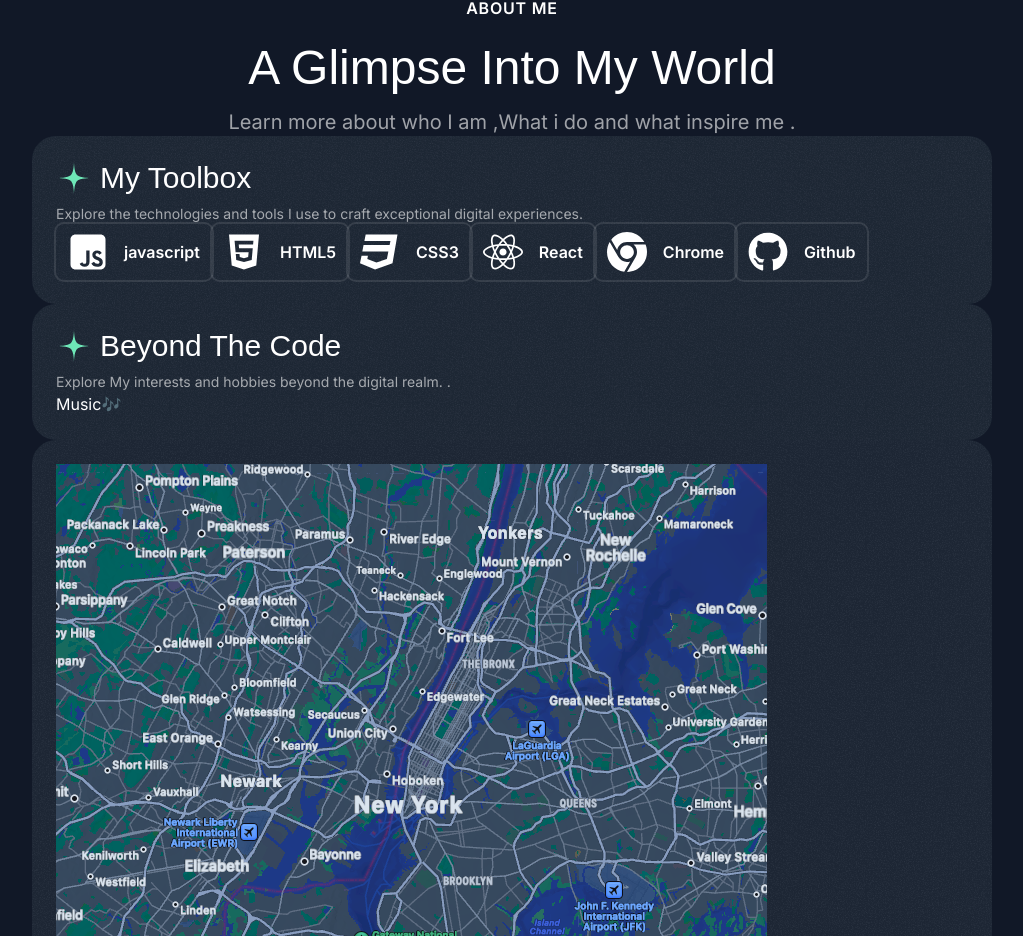
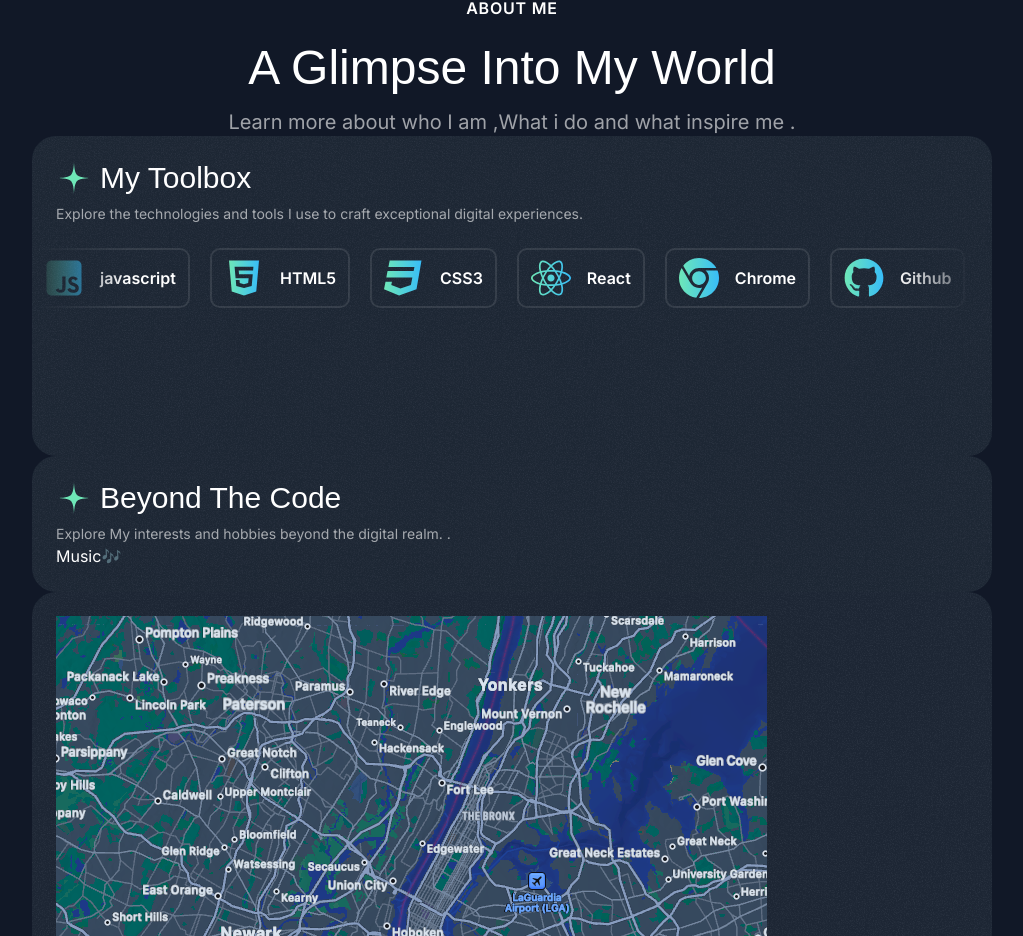
Before and after one commit to OmaimaBen123/Portfolio-, a Next.js app: page / in a window 1280 px wide. Shown: the part 3433-4369 px from the top of the page, without its empty margins (128-1151 px from the left). Built offline with nearby package versions, Linux system fonts and the light colour scheme; a web font is replaced by a local one.

Commit message:
add toolbox section

```diff
--- a/src/components/CardHeader.tsx
+++ b/src/components/CardHeader.tsx
@@ -1,12 +1,17 @@
 import StartIcon from '@/src/assets/icons/star.svg';
-export const CardHeader = ({ title, description }: {
-    title:string ,description:string
+import { twMerge } from 'tailwind-merge';
+export const CardHeader = ({ title, description,className }: {
+    title:string ,description:string,className?:string
 }) => {
-    return <div className="flex flex-col">
+    return <div className={twMerge("flex flex-col",className)}>
         <div className="inline-flex items-center gap-2">
-            <StartIcon className="size-9 text-emerald-300" />
-            <h3 className='font-serif text-3xl'>{title}</h3>
+          <StartIcon className="size-9 text-emerald-300" />
+          <h3 className="font-serif text-3xl">
+            {title}
+          </h3>
         </div>
-        <p className='text-sm text-white/60 mt-2 '>{description}</p>
+        <p className="text-sm text-white/60 mt-2 ">
+          {description}
+        </p>
       </div>;
 }
--- a/src/components/TechIcon.tsx
+++ b/src/components/TechIcon.tsx
@@ -1,6 +1,14 @@
 export const TechIcon = ({ component }: { component: React.ElementType }) => {
     const Component= component;
     return (
-<Component className="size-10"/>
+        <>
+        <Component className="size-10 fill-[url(#tech-icon-gradient)]  " />
+        <svg className="size-0 absolute">
+                <linearGradient id="tech-icon-gradient">
+                    <stop offset="0%" stopColor="rgb(110 231 183)"/>
+                     <stop offset="100%" stopColor="rgb(56 189 248)"/>
+                </linearGradient>
+            </svg>
+        </>
     )
 }
--- /dev/null
+++ b/src/components/ToolBox.tsx
@@ -0,0 +1,38 @@
+import { TechIcon } from "./TechIcon";
+
+interface ToolboxItem {
+  title: string;
+  iconType: React.ElementType;
+  className?: string;
+}
+
+interface ToolboxProps {
+  items: ToolboxItem[];
+  className?: string;
+}
+
+export const Toolbox: React.FC<ToolboxProps> = ({ items, className }) => {
+  return (
+    <div
+      className={`flex [mask-image:linear-gradient(to_right,transparent,black_10%,black_90%,transparent)] ${className ||
+        ""}`}
+    >
+      <div className="flex flex-none py-0.5 gap-6">
+        {items.map(item =>
+          <div
+            key={item.title}
+            className={`inline-flex items-center gap-4 py-2 px-3 outline outline-2 outline-white/10 rounded-lg ${item.className ||
+              ""}`}
+          >
+            <span>
+              <TechIcon component={item.iconType} />
+            </span>
+            <span className="font-semibold">
+              {item.title}
+            </span>
+          </div>
+        )}
+      </div>
+    </div>
+  );
+};
--- a/src/sections/About.tsx
+++ b/src/sections/About.tsx
@@ -12,6 +12,7 @@ import mapImage from '@/src/assets/images/map.png';
 import smileEmoji from "@/src/assets/images/memoji-smile.png";
 import Image from "next/image";
 import { CardHeader } from "../components/CardHeader";
+import { Toolbox } from "../components/ToolBox";
 const toolboxItems = [
   {
     title: "javascript",
@@ -49,21 +50,11 @@ export const AboutSection = () => {
       <div className="container">
         <SectionHeader eyebrow="About Me" title="A Glimpse Into My World" description="Learn more about who I am ,What i do and what inspire me ." />
         <div>
-          <Card>
+          <Card className="h-[320px] p-0">
           <CardHeader title="My Toolbox" description=" Explore the technologies and tools I use to craft exceptional
-                digital experiences."/>
+                digital experiences." className="px-6 pt-6"/>
 
-            <div>
-            {toolboxItems.map(item =>
-              <div key={item.title} className="inline-flex items-center gap-4 py-2 px-3 outline outline-2 outline-white/10 rounded-lg">
-                  <span>
-                    <TechIcon component={item.iconType} />
-                  </span>
-                  <span className="font-semibold">
-                    {item.title}
-                  </span>
-                </div>)}
-            </div>
+          <Toolbox items={ toolboxItems} className="mt-6" />
           </Card>
         <Card>
           <CardHeader title="Beyond The Code" description="  Explore My interests and hobbies beyond the digital realm.
```
